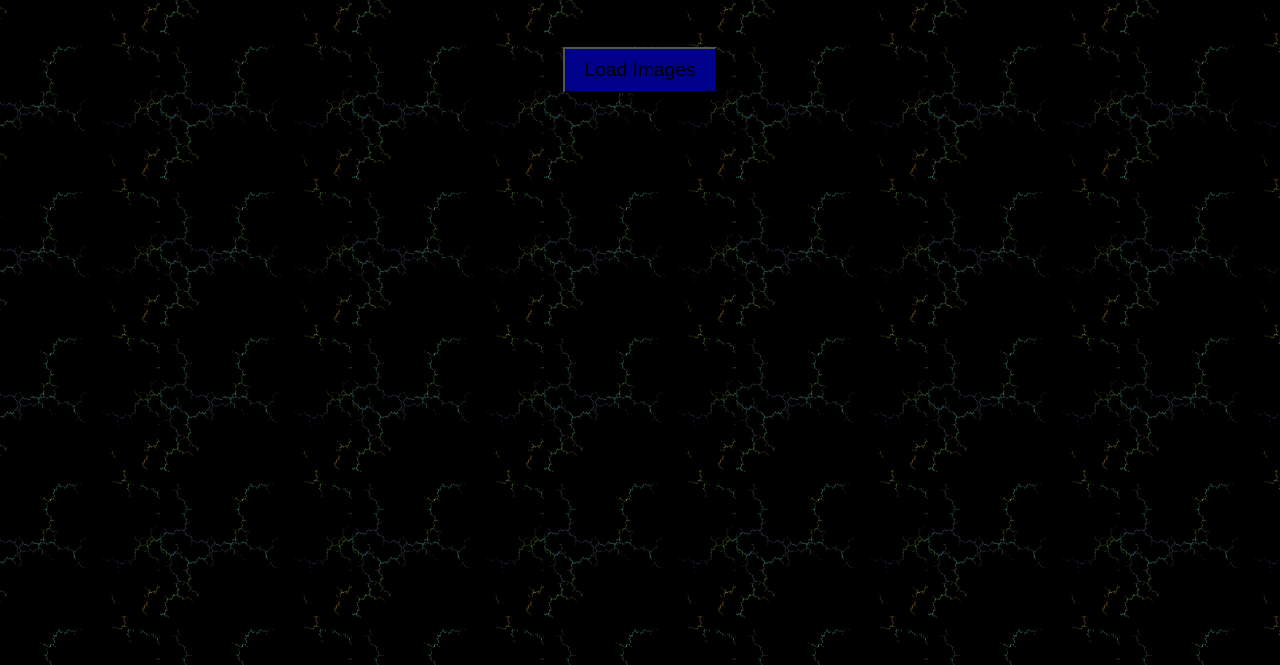
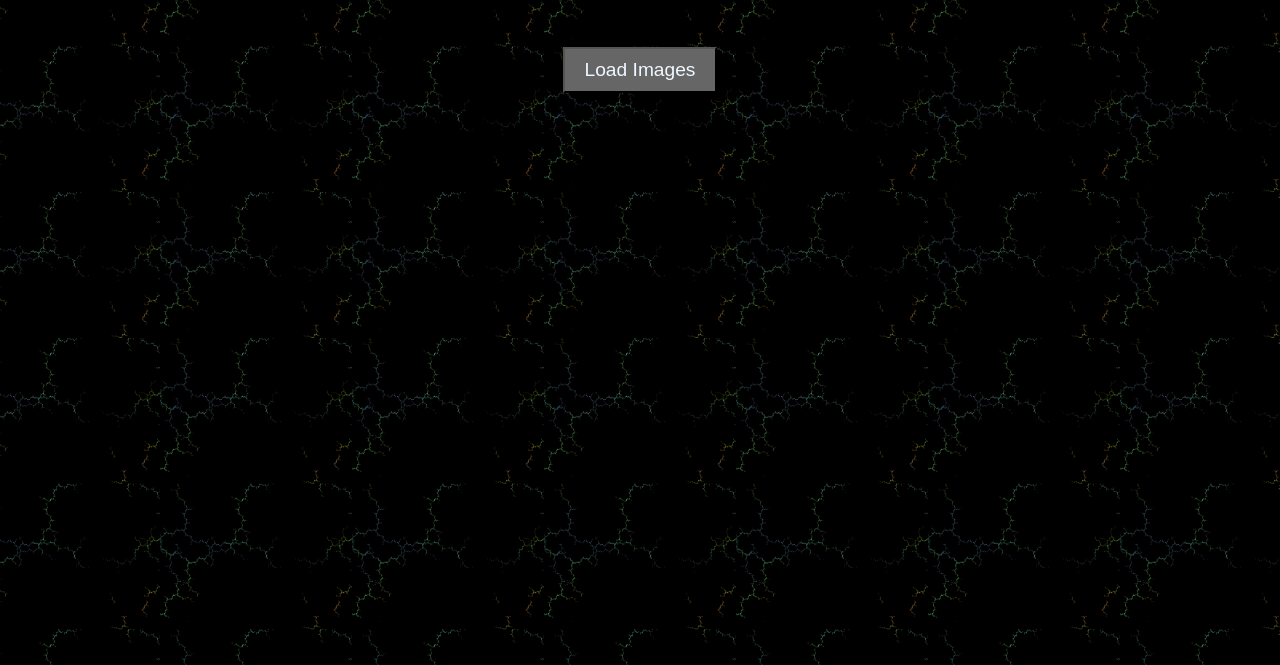
Before and after one commit to HenryThompson0/vistaworld, a plain HTML site: page images.html in a window 1280 px wide. Shown: the part 135-800 px from the top of the page. Drawn offline with Linux system fonts and the light colour scheme.

Commit message:
Update images.html

```diff
--- a/images.html
+++ b/images.html
@@ -61,6 +61,10 @@
     a:hover {
       background-color: #666;
     }
+
+    button {
+        color: aliceblue;
+    }
   </style>
 </head>
 <body>
@@ -73,7 +77,7 @@
     <!-- Initial images will appear here, and new ones will be added dynamically -->
   </div>
 
-  <button onclick="fetchRandomImages()" style="margin: 20px; padding: 10px 20px; font-size: 1.2em; background-color: darkblue;">Load Images</button>
+  <button onclick="fetchRandomImages()" style="margin: 20px; padding: 10px 20px; font-size: 1.2em; background-color: #666; outline-color: white; text-decoration-color: aliceblue;">Load Images</button>
 
   <script>
     const accessToken = '7ccc89310593a87153bc1cb0f9eca6d65138f933'; // Imgur Access Token
```
